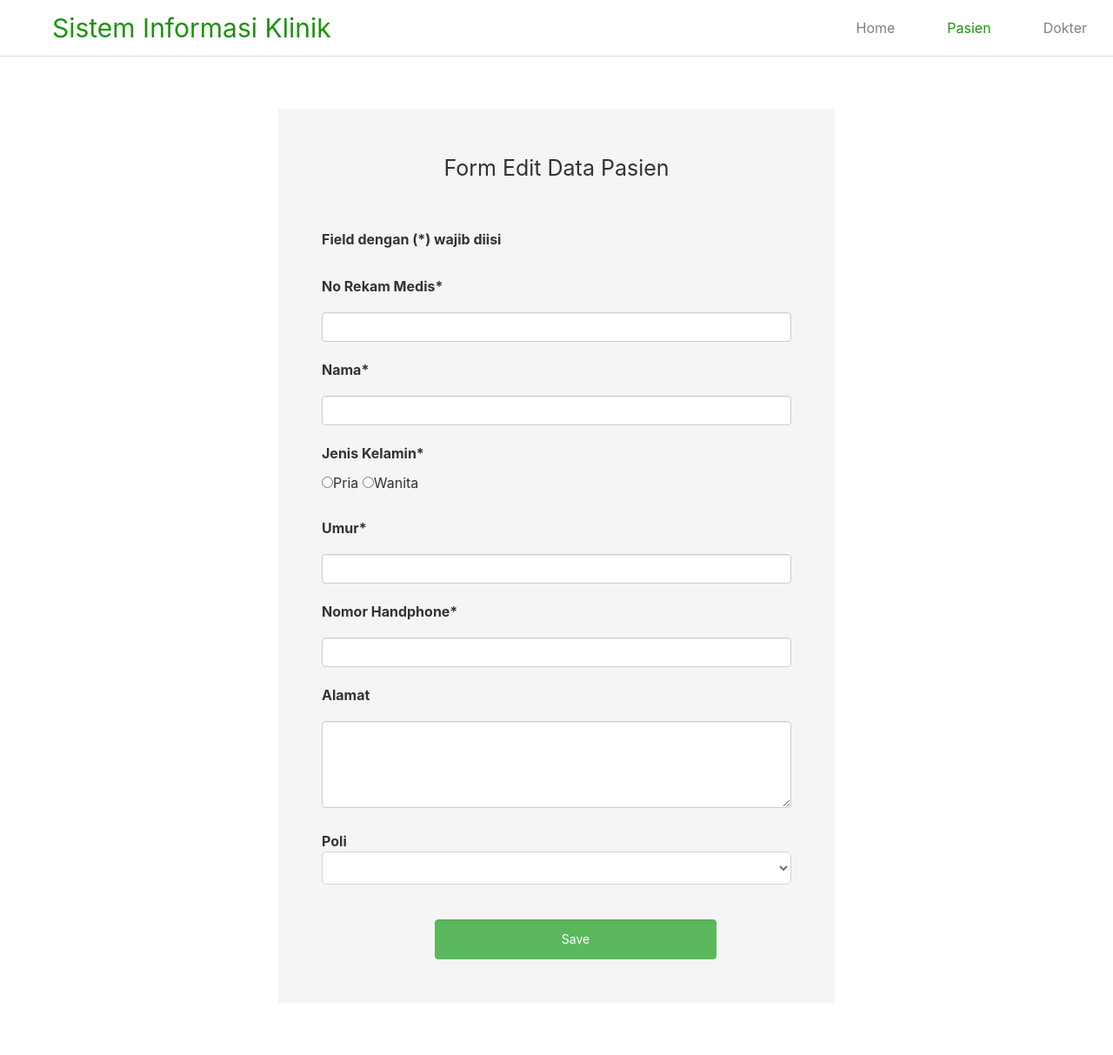
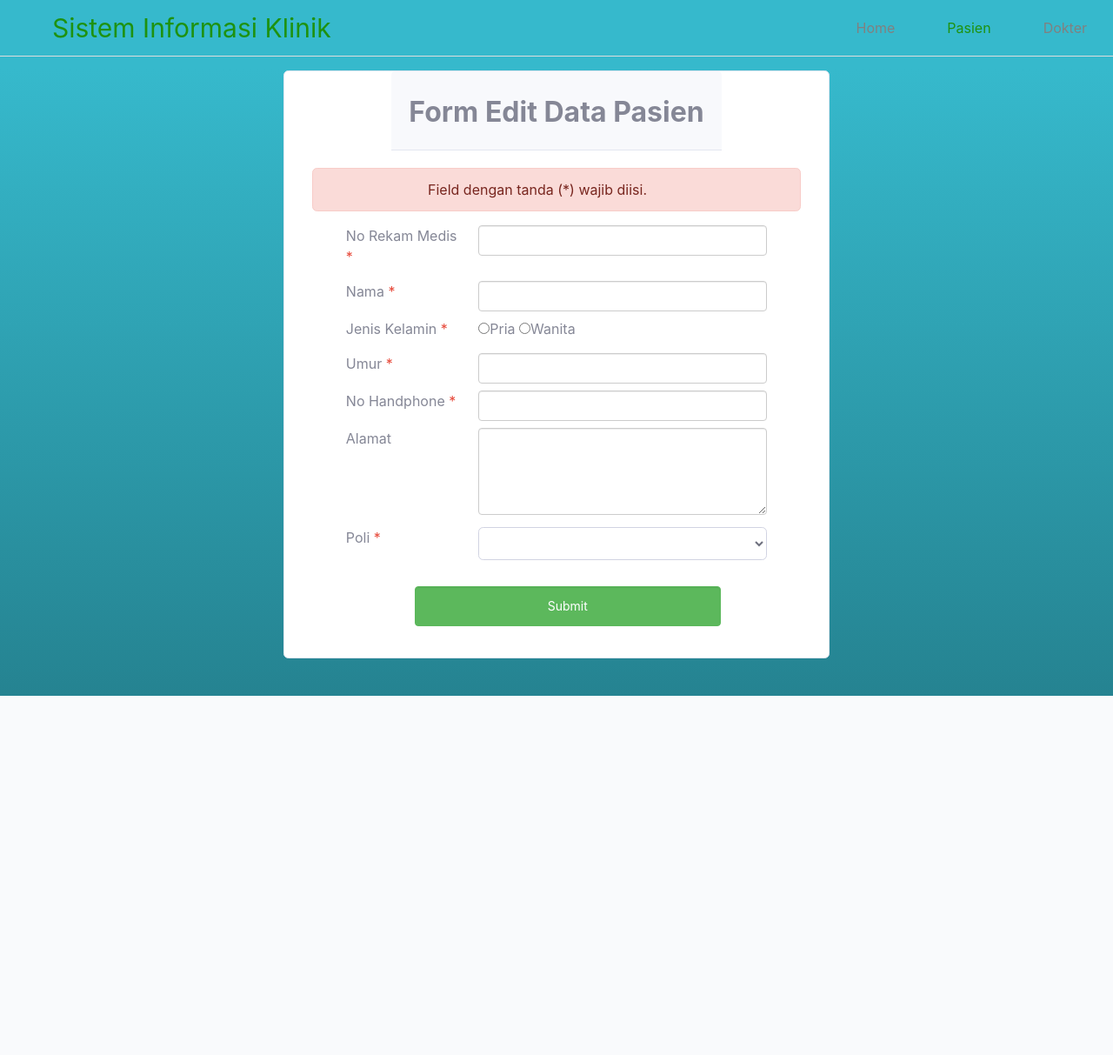
Before and after one commit to MonikaLaurensia/TugasPI-FormPasien, a PHP site: page /ubah.php in a window 1280 px wide. Shown: the whole page at 87% size. After the commit the page ends 800 px from the top, so only its background shows below. Run offline with PHP 8.4, Linux system fonts and the light colour scheme; data that the repository does not hold is empty.

Commit message:
Mempercantik tampilan edit data pasien dengan menambahkan class css pada ubah.php

```diff
--- a/ubah.php
+++ b/ubah.php
@@ -2,10 +2,10 @@
 <html>
 <head>
   <meta charset="utf-8">
-  <title>FORM EDIT DATA PASIEN</title>
+  <title>FORM EDIT PASIEN</title>
   <link rel="stylesheet" type="text/css" href="stylesheet.css">
 </head>
-<body>
+<body class="bg-gradient-info">
   <div class="header">
     <div class="header-left">Sistem Informasi Klinik</div>
     <div class="header-right">
@@ -16,36 +16,78 @@
       </ul>
     </div>
   </div>
+    <section class="content">
+      <div class="row justify-content-center">
+        <div class="col-6">
+        <div class="panel panel-info">
+                  <div class="card mt-3">
+                    <div class="card-header m-auto">
+                      <h2 class="card-title mt-3"><b>Form Edit Data Pasien</b></h2>
+                    </div>
+                    <!-- /.card-header -->
+                    <div class="card-body">
+                       <div class="col-sm-2"></div>
+                      <div class= "col-sm-12 text-center">
+      <div class="alert alert-danger alert-dismissible fade show -content-center align-content-center" role="alert">
+       Field dengan tanda (*) wajib diisi.</div>
+      </div>
+      <form method="post" action="">
 
-  <div class="main">
-    <div class="pasien-form">
-      <div class="form-title">Form Edit Data Pasien</div>
-      <form method="post" action="">
-      <input type="hidden" name="id" value="<?= $psn["id"]; ?>">
-        <div class="form-item">Field dengan (*) wajib diisi</div>
+        <div class="form-group">
+          <div class="row mt-2">
+          <div class="col-sm-1"></div>
+          <div class="col-sm-3"><label for = "no_rk">No Rekam Medis <span class="text-danger">*</span></label></div>
+          <div class="col-sm-7"><input type="text" name="no_rk" class="form-control" id = "no_rk" required value="<?= $psn["no_rk"] ?>">
+          </div>
+        </div>
 
-        <div class="form-item"><label for = "no_rk">No Rekam Medis* </label></div>
-        <input type="text" name="no_rk" id = "no_rk" required value="<?= $psn["no_rk"] ?>">
+        <div class="form-group">
+          <div class="row mt-2">
+          <div class="col-sm-1"></div>
+          <div class="col-sm-3"><label for = "name">Nama <span class="text-danger">*</span></label></div>
+          <div class="col-sm-7"><input type="text" name="name" class="form-control" id = "name" required value="<?= $psn["name"] ?>">
+          </div>
+        </div>
 
-        <div class="form-item"><label for = "name">Nama*</label></div>
-        <input type="text" name="name" id ="name" required value="<?= $psn["name"] ?>">
+        <div class="form-group">
+          <div class="row mt-2">
+          <div class="col-sm-1"></div>
+          <div class="col-sm-3"><label for = "gender">Jenis Kelamin <span class="text-danger">*</span></label></div>
+          <div class="col-sm-7">
+          <input type="radio" id="pria" name="gender"<?php if($psn['gender']=="pria") echo "checked"?>  id="pria" value="pria"><label for="pria">Pria</label>
+          <input type="radio" id="wanita" name="gender" <?php if($psn['gender']=="wanita") echo "checked"?>  id="wanita" value="wanita"><label for="wanita">Wanita</label>
+          </div>
+        </div>
 
-        <div class="form-item">Jenis Kelamin*</div>
-        <input type="radio" id="pria" name="gender"<?php if($psn['gender']=="pria") echo "checked"?>  id="pria" value="pria"><label for="pria">Pria</label>
-        <input type="radio" id="wanita" name="gender" <?php if($psn['gender']=="wanita") echo "checked"?>  id="wanita" value="wanita"><label for="wanita">Wanita</label>
+        <div class="form-group">
+          <div class="row mt-2">
+          <div class="col-sm-1"></div>
+          <div class="col-sm-3"><label for = "age">Umur <span class="text-danger">*</span></label></div>
+          <div class="col-sm-7"><input type="text" name="age" class="form-control" id = "age" required value="<?= $psn["age"] ?>">
+          </div>
+        </div>
 
+        <div class="form-group">
+          <div class="row mt-2">
+          <div class="col-sm-1"></div>
+          <div class="col-sm-3"><label for = "no_hp">No Handphone <span class="text-danger">*</span></label></div>
+          <div class="col-sm-7"><input type="text" name="no_hp" class="form-control" id = "no_hp" required value="<?= $psn["no_hp"] ?>">
+          </div>
+        </div>
 
-        <div class="form-item"><label for ="age">Umur*</label></div>
-        <input type="text" name="age" id="age" required value="<?= $psn["age"] ?>">
+        <div class="form-group">
+          <div class="row mt-2">
+          <div class="col-sm-1"></div>
+          <div class="col-sm-3"><label for = "address">Alamat </label></div>
+          <div class="col-sm-7"><textarea name="body" id="address"><?= $psn["address"] ?></textarea>
+          </div>
+        </div>
 
-        <div class="form-item"><label for = "no_hp">Nomor Handphone*</label></div>
-        <input type="text" name="no_hp" id="no_hp" required value="<?= $psn["no_hp"] ?>">
-
-        <div class="form-item"><label for = "address">Alamat</label></div>
-        <textarea name="body" id="address"><?= $psn["address"] ?></textarea>
-
-        <div class="form-item">Poli
-        <select class="form-control" id="poli" name="poli">
+          <div class="form-group">
+          <div class="row mt-2">
+          <div class="col-sm-1"></div>
+          <div class="col-sm-3"><label for = "poli">Poli <span class="text-danger">*</span></label></div>
+        <div class="col-sm-7"><select class="form-control" id="poli" name="poli">
         <?php if($psn['poli']=="Poli Umum"): ?>
             <option value="Poli Umum" selected>Poli Umum</option>
             <option value="Poli Gigi">Poli Gigi</option>
@@ -55,9 +97,10 @@
             <option value="Poli Gigi" selected>Poli Gigi</option>
             <?php endif;?>
         </select>
-        </div>
+            </div>
+            </div>
 
-        <input type="submit" value="Save" name="submit">
+        <input type="submit" value="Submit" name="submit">
       </form>
     </div>
   </div>
```
